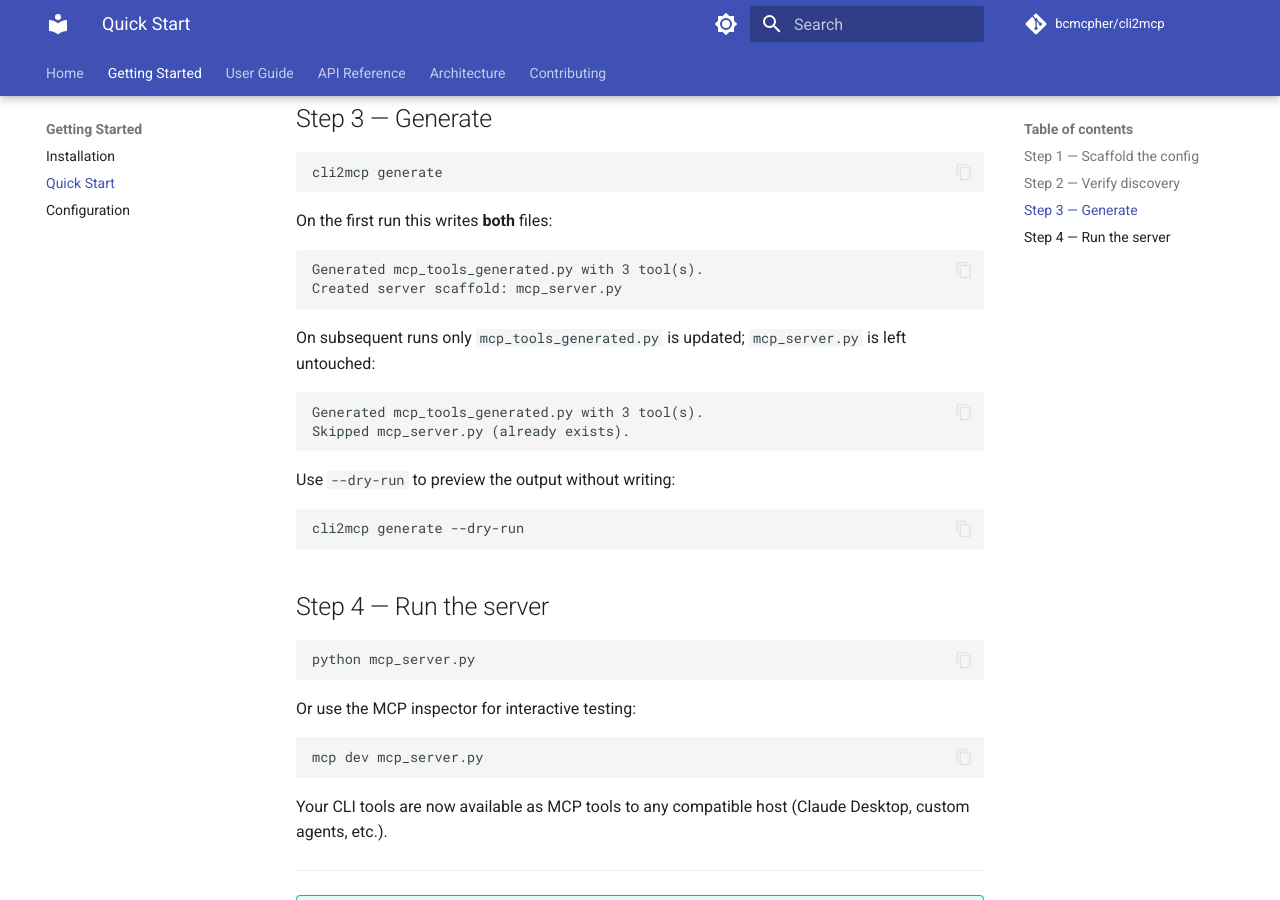
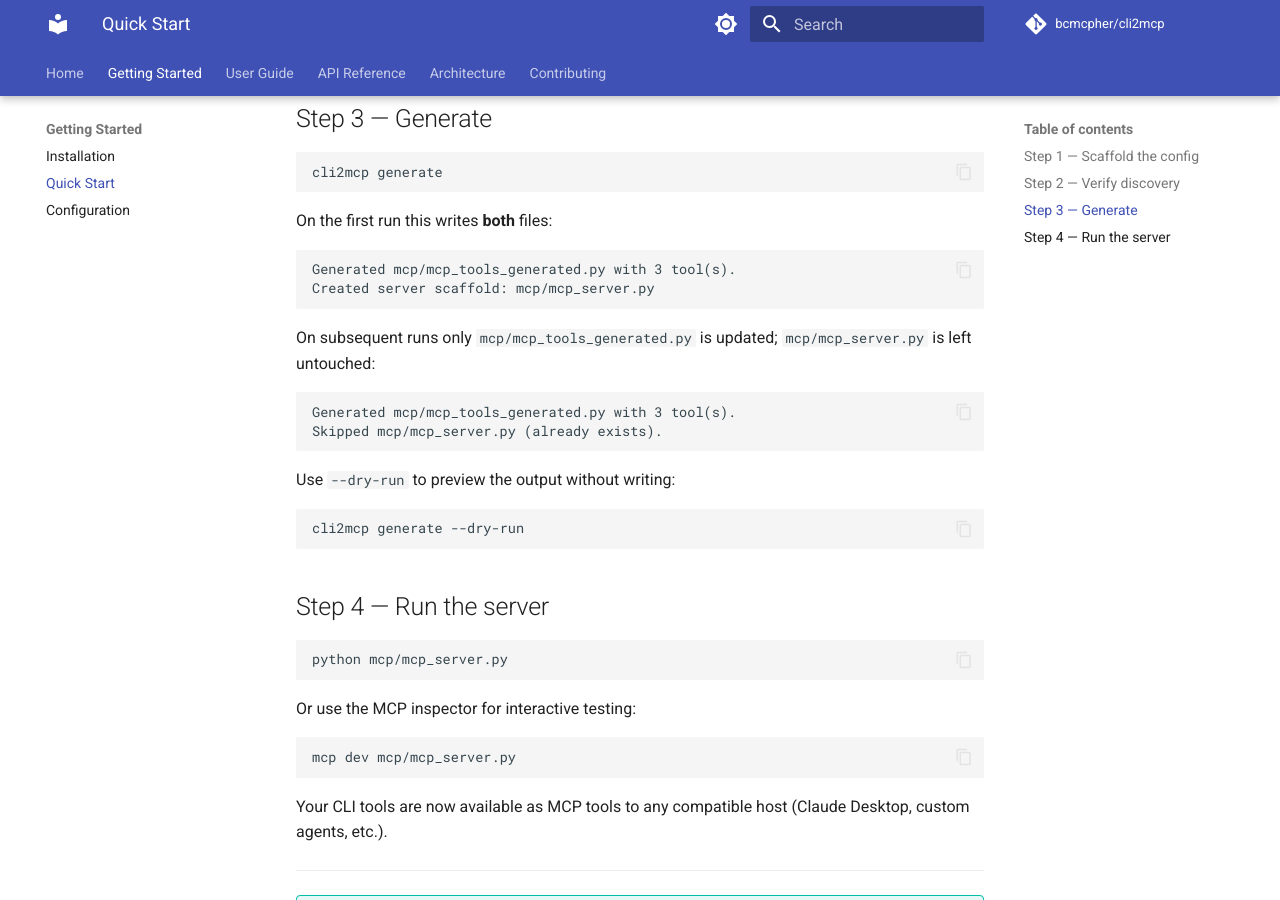
Before and after one commit to bcmcpher/cli2mcp, an MkDocs documentation site: the page built from docs/getting-started/quickstart.md, in a window 1280 px wide and 900 px high, scrolled down 1326 px. Built offline with MkDocs 1.6.1 and Material for MkDocs 9.7.7, drawn with Linux system fonts in a browser that asks for light colours; comment, search, counter and statistics services are not loaded; some of the changed text lies outside the part shown.

Commit message:
Update docs to reflect mcp/ output directory default
All file path references to mcp_tools_generated.py and mcp_server.py
now include the mcp/ prefix to match the default output paths set in
the codebase. Also fixes the pyproject.toml comment block, which had
the wrong key name and value.

Co-Authored-By: Claude Sonnet 4.6 <noreply@anthropic.com>

````diff
--- a/docs/getting-started/quickstart.md
+++ b/docs/getting-started/quickstart.md
@@ -25,8 +25,8 @@ This appends the following block to your `pyproject.toml` (or creates the file i
 server_name = "My Project MCP Server"
 entry_point = "myapp"
 source_dirs = ["src/mypackage"]
-output_file = "mcp_tools_generated.py"
-server_file = "mcp_server.py"
+output_file = "mcp/mcp_tools_generated.py"
+server_file = "mcp/mcp_server.py"
 include_patterns = ["*.py"]
 exclude_patterns = ["test_*", "_*"]
 ```
@@ -68,15 +68,15 @@ cli2mcp generate
 On the first run this writes **both** files:
 
 ```
-Generated mcp_tools_generated.py with 3 tool(s).
-Created server scaffold: mcp_server.py
+Generated mcp/mcp_tools_generated.py with 3 tool(s).
+Created server scaffold: mcp/mcp_server.py
 ```
 
-On subsequent runs only `mcp_tools_generated.py` is updated; `mcp_server.py` is left untouched:
+On subsequent runs only `mcp/mcp_tools_generated.py` is updated; `mcp/mcp_server.py` is left untouched:
 
 ```
-Generated mcp_tools_generated.py with 3 tool(s).
-Skipped mcp_server.py (already exists).
+Generated mcp/mcp_tools_generated.py with 3 tool(s).
+Skipped mcp/mcp_server.py (already exists).
 ```
 
 Use `--dry-run` to preview the output without writing:
@@ -88,13 +88,13 @@ cli2mcp generate --dry-run
 ## Step 4 — Run the server
 
 ```bash
-python mcp_server.py
+python mcp/mcp_server.py
 ```
 
 Or use the MCP inspector for interactive testing:
 
 ```bash
-mcp dev mcp_server.py
+mcp dev mcp/mcp_server.py
 ```
 
 Your CLI tools are now available as MCP tools to any compatible host (Claude Desktop, custom agents, etc.).
--- a/pyproject.toml
+++ b/pyproject.toml
@@ -33,6 +33,7 @@ testpaths = ["tests"]
 # server_name = "My MCP Server"
 # entry_point = "mycli"
 # source_dirs = ["src/mypackage"]
-# output_file = "mcp_server.py"
+# output_file = "mcp/mcp_tools_generated.py"
+# server_file = "mcp/mcp_server.py"
 # include_patterns = ["*.py"]
 # exclude_patterns = ["test_*", "_*"]
````
Also changed, not shown: README.md (+19 -19 lines), docs/getting-started/configuration.md (+4 -4 lines), docs/index.md (+5 -5 lines), docs/reference/config.md (+2 -2 lines), docs/user-guide/deployment.md (+7 -7 lines), docs/user-guide/generated-output.md (+2 -2 lines).
